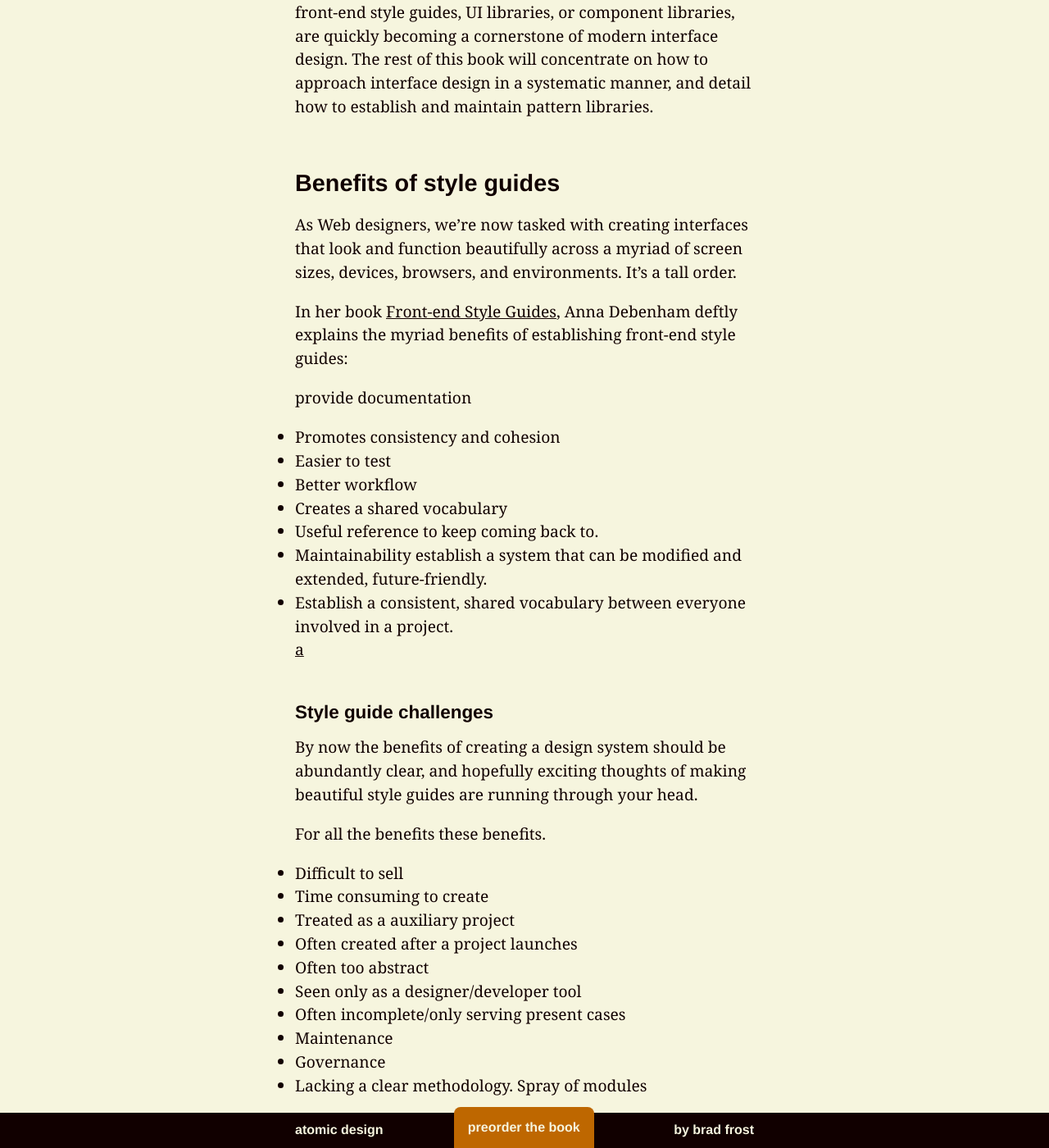
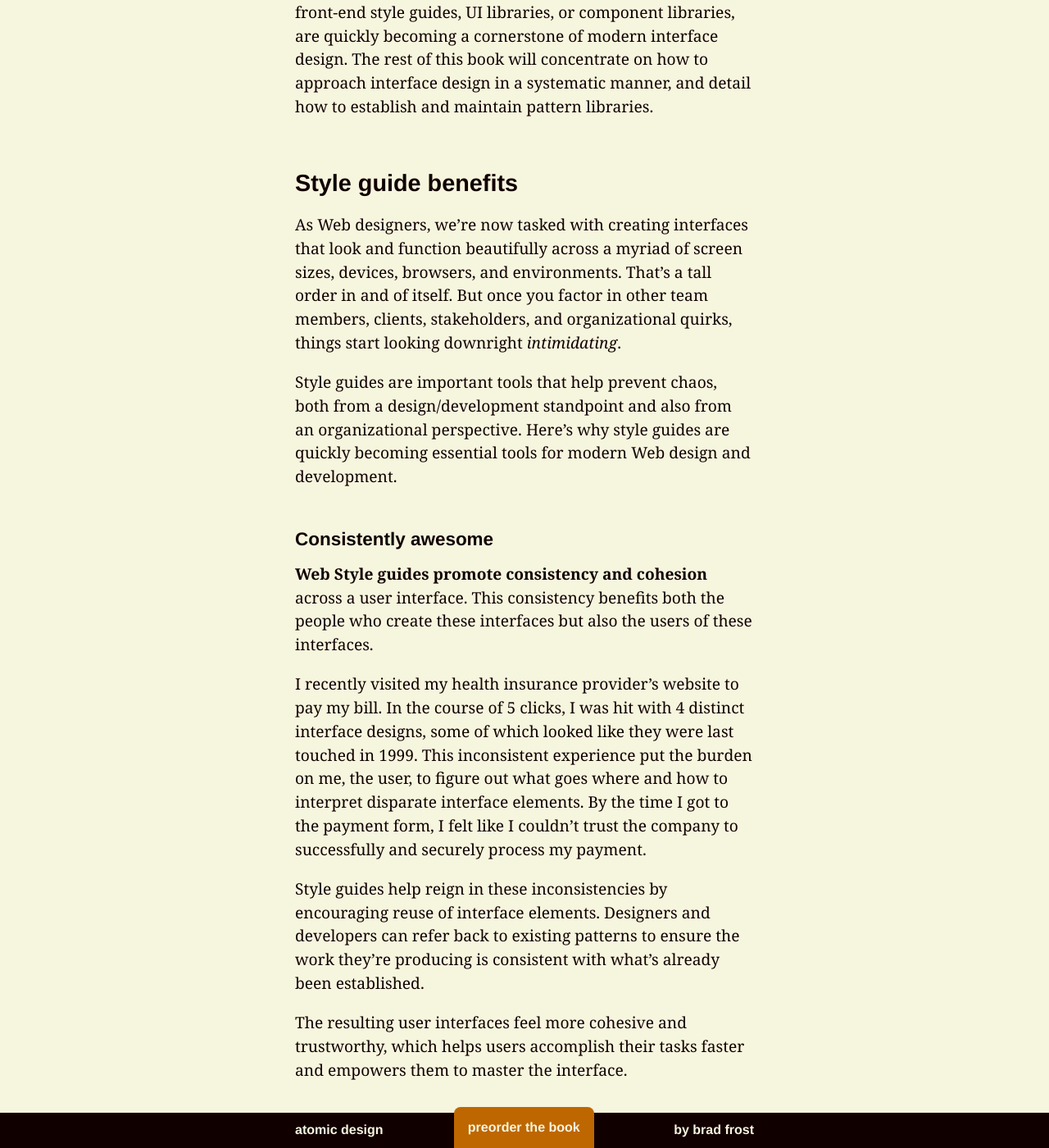
Before and after one commit to bradfrost/atomic-design, a Jekyll site: the page built from chapter-1.md, in a window 1280 px wide and 1400 px high, scrolled down 23742 px. Shown: the whole window at 82% size. Built offline with Jekyll 4.4.1, drawn with Linux system fonts in a browser that asks for light colours; some of the changed text lies outside the part shown.

Commit message:
Chapter 1 draft, Starbucks style guide image

```diff
--- a/chapter-1.md
+++ b/chapter-1.md
@@ -242,25 +242,47 @@ Code style guides provide conventions, patterns, and examples for how teams shou
 And now for the main event. Pattern libraries, also known as front-end style guides, UI libraries, or component libraries, are quickly becoming a cornerstone of modern interface design. The rest of this book will concentrate on how to approach interface design in a systematic manner, and detail how to establish and maintain pattern libraries.
 
 
-## Benefits of style guides
-As Web designers, we’re now tasked with creating interfaces that look and function beautifully across a myriad of screen sizes, devices, browsers, and environments. It’s a tall order.
+## Style guide benefits
+As Web designers, we’re now tasked with creating interfaces that look and function beautifully across a myriad of screen sizes, devices, browsers, and environments. That’s a tall order in and of itself. But once you factor in other team members, clients, stakeholders, and organizational quirks, things start looking downright _intimidating_.
 
-In her book [Front-end Style Guides](http://maban.co.uk/projects/front-end-style-guides/), Anna Debenham deftly explains the myriad benefits of establishing front-end style guides:
+Style guides are important tools that help prevent chaos, both from a design/development standpoint and also from an organizational perspective. Here’s why style guides are quickly becoming essential tools for modern Web design and development.
 
-provide documentation
+### Consistently awesome
+**Web Style guides promote consistency and cohesion** across a user interface. This consistency benefits both the people who create these interfaces but also the users of these interfaces.
 
-- Promotes consistency and cohesion
-- Easier to test
-- Better workflow
-- Creates a shared vocabulary
-- Useful reference to keep coming back to.
-- Maintainability
-establish a system that can be modified and extended, future-friendly.
-- Establish a consistent, shared vocabulary between everyone involved in a project.
+I recently visited my health insurance provider’s website to pay my bill. In the course of 5 clicks, I was hit with 4 distinct interface designs, some of which looked like they were last touched in 1999. This inconsistent experience put the burden on me, the user, to figure out what goes where and how to interpret disparate interface elements. By the time I got to the payment form, I felt like I couldn’t trust the company to successfully and securely process my payment.
 
-[a](http://us5.campaign-archive1.com/?u=7e093c5cf4&id=ead8a72012&e=ecb25a3f93)
+Style guides help reign in these inconsistencies by encouraging  reuse of interface elements. Designers and developers can refer back to existing patterns to ensure the work they’re producing is consistent with what’s already been established.
 
-### Style guide challenges
+The resulting user interfaces feel more cohesive and trustworthy, which helps users accomplish their tasks faster and empowers them to master the interface.
+
+### Shared vocabulary
+What does “utility toolbar” mean? Does everyone understand what “touch slider hero” is?
+
+As the number of people working on a project increase, it becomes all-too-easy for communication breakdowns to occur. It's not uncommon for different disciplines have different names for the same thing, and for individuals on a team to  In order for true collaboration to occur, it's essential to speak a common vocabulary, and style guides are there to help establish that share language.
+
+{% include figure.html src="../images/content/starbucks-blocks-3up.png" caption="Giving names to patterns like 'Blocks 3-Up' in Starbucks' style guide helps team members speak the same language" %}
+
+**Style guides establish a consistent, shared vocabulary between everyone involved in a project**.
+
+### Education
+> Education is as important as documentation. A style guide can show clients that websites are systems rather than collections of pages. <cite>[Anna Debenham](http://maban.co.uk/projects/front-end-style-guides/)</cite>
+
+In her book [Front-end Style Guides](http://maban.co.uk/projects/front-end-style-guides/), Anna Debenham deftly explains the myriad benefits of establishing front-end style guides. One crucial benefit is
+
+### An empathetic workflow
+Helps designers and developers think of the greater good. How their work affects the rest of the system. Collaboration.
+
+### Easier testing
+Easier to test. The ability to hone in on a specific component to figure out what’s causing problems. AB tests.
+
+### Speed it
+
+### Future-friendly
+In addition to being a useful reference to keep coming back to. Maintainable . establish a system that can be modified and extended, future-friendly. Even if you were to totally redesign . No need to throw the baby out with the bath water.
+
+
+## Style guide challenges
 By now the benefits of creating a design system should be abundantly clear, and hopefully exciting thoughts of making beautiful style guides are running through your head.
 
 For all the benefits these benefits.
```
Also changed, not shown: other parts of chapter-1.md (+1 -1 lines), images/content/starbucks-blocks-3up.png (added), 3 other files.
